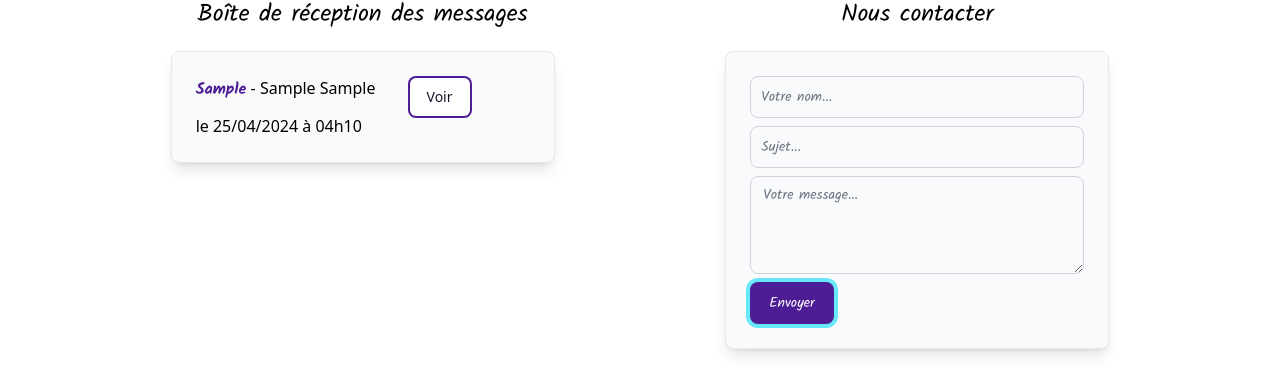
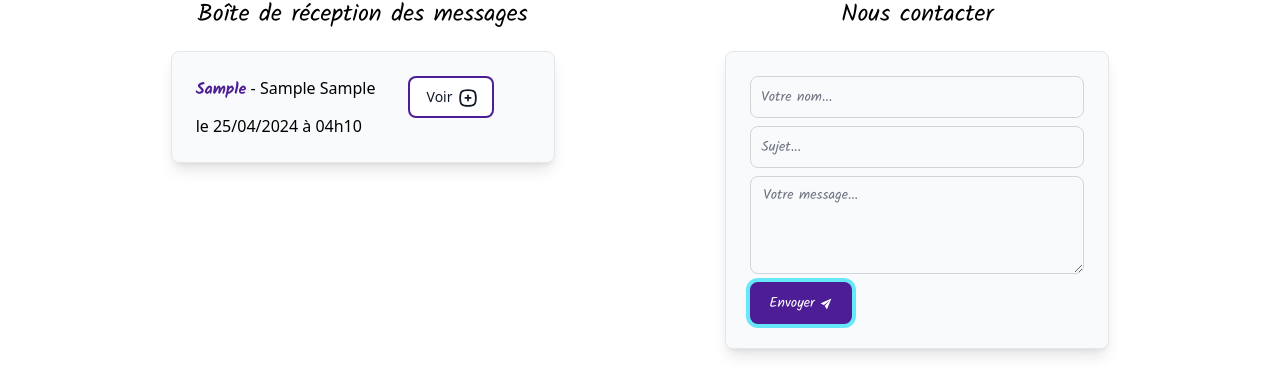
Before and after one commit to 0Memo/blog, a React (Vite) app: page / in a window 1280 px wide. Both pictures are taken after typing "Sample", "Sample", "Sample" into the empty fields and a click on the button "Envoyer". Shown: the part 229-600 px from the top of the page. Built offline with nearby package versions, Linux system fonts and the light colour scheme; a web font is replaced by a local one.

Commit message:
customizing project with some react icons

```diff
--- a/src/components/Contact/ContactFormCopy.tsx
+++ b/src/components/Contact/ContactFormCopy.tsx
@@ -4,6 +4,7 @@ import * as Yup from 'yup';
 // import { useState } from 'react';
 import { Button, Card, TextInput, Textarea } from "flowbite-react";
 import { v4 as uuidv4 } from 'uuid';
+import { IoIosSend } from "react-icons/io";
 
 interface ContactFormProp {
     handleSubmitContactForm: (contactForm: ContactFormInterface) => void;
@@ -127,7 +128,7 @@ export default function ContactForm(props:ContactFormProp){
                                 className="bg-violet-900 font-button"
                                 type="submit"
                             >
-                                Envoyer
+                                Envoyer <IoIosSend className="mt-1 ml-1" />
                             </Button>
                         </form>
                     </Card>
--- a/src/components/Inbox/Inbox.tsx
+++ b/src/components/Inbox/Inbox.tsx
@@ -2,6 +2,7 @@
 import { Button, Card } from 'flowbite-react';
 import { ContactFormInterface } from '../../services/interfaces/ContactForm';
 import { useNavigate } from 'react-router-dom';
+import { TbSquareRoundedPlus } from "react-icons/tb";
 
 interface InboxProp {
     contactForms: ContactFormInterface[];
@@ -41,7 +42,7 @@ export default function Inbox(props:InboxProp){
                                                 outline
                                                 color="violet-900"
                                                 onClick={() => handleViewDetail(contactForm)}>
-                                                Voir
+                                                Voir <TbSquareRoundedPlus className="mt-1 ml-2 scale-150" />
                                             </Button>
                                         </div>
                                     </div>
--- a/src/pages/Article/ArticlePageCopy.tsx
+++ b/src/pages/Article/ArticlePageCopy.tsx
@@ -3,6 +3,7 @@ import { ArticleInterface } from '../../services/interfaces/Article';
 import { useFormik } from 'formik';
 import * as Yup from 'yup';
 import { Card, Button, TextInput, Textarea } from "flowbite-react";
+import { MdAddToPhotos } from "react-icons/md";
 
 interface ArticleProp {
     handleSubmitArticle: (article:ArticleInterface) => void;
@@ -114,7 +115,7 @@ export default function ArticlePage(props:ArticleProp){
                             className="bg-violet-900 font-button"
                             type="submit"
                         >
-                            Ajouter
+                            Ajouter <MdAddToPhotos className="mt-1 ml-1" />
                         </Button>
 
                     </form>
```
